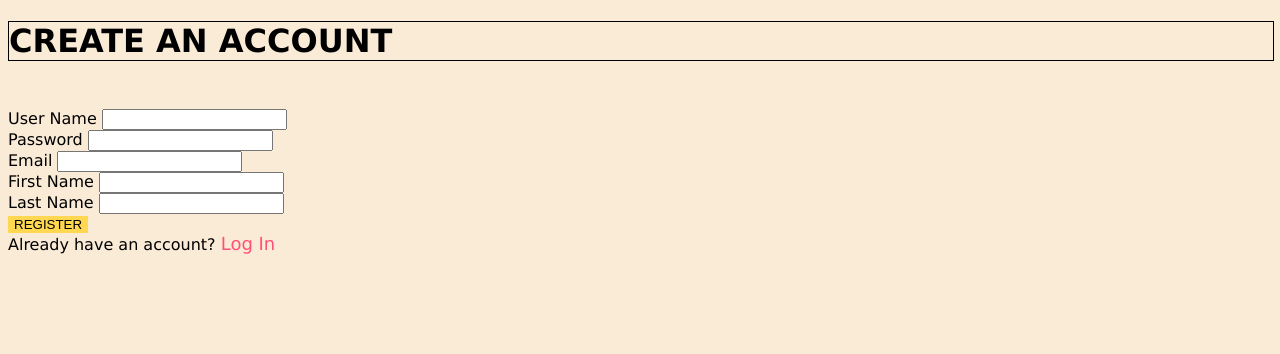
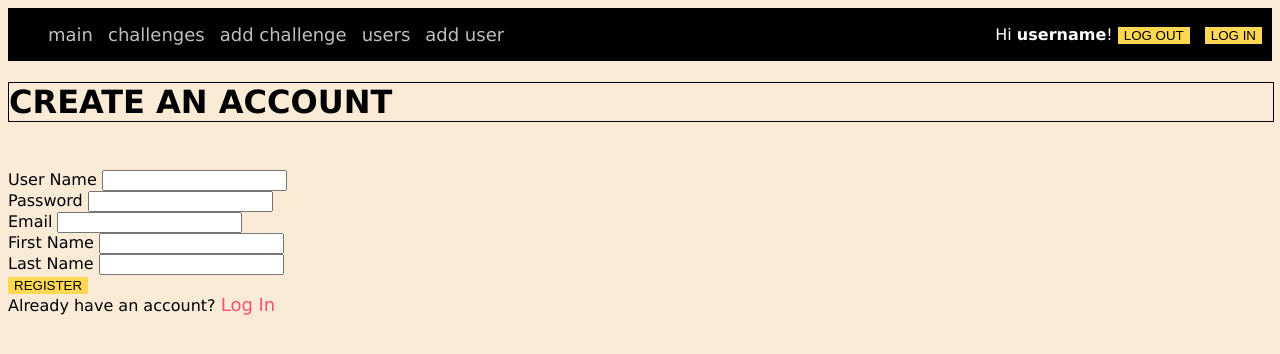
Before and after one commit to way-seoul/on-my-way, a PHP site: page /view/registerView.php in a window 1280 px wide. Shown: the top 354 px of the page. Run offline with PHP 8.4, Linux system fonts and the light colour scheme.

Commit message:
#19  header added

```diff
--- a/public/styles.css
+++ b/public/styles.css
@@ -22,3 +22,29 @@ a {
     text-decoration: none;
     font-size: large;
 }
+
+header {
+    display: flex;
+    justify-content: space-between;
+    align-items: center;
+    background-color: black;
+    color: white;
+}
+
+#menu ul {
+    display: flex;
+    list-style-type: none;
+}
+#menu ul li {
+    padding-right: 15px;
+}
+
+#menu ul li a {
+    color: rgba(255, 255, 255, 0.75);
+
+}
+
+#menu ul li a:hover {
+    color: white;
+    text-decoration: underline;
+}
--- /dev/null
+++ b/view/header.php
@@ -0,0 +1,26 @@
+<header>
+    <nav id="menu">
+        <ul>
+            <li><a href="../on-my-way/index.php">main</a></li>
+            <li><a href="../on-my-way/index.php?action=list-challenges">challenges</a></li>
+            <li><a href="../on-my-way/index.php?action=create-challenge">add challenge</a></li>
+            <li><a href="../on-my-way/index.php?action=admin">users</a></li>
+            <li><a href="../on-my-way/index.php?action=register">add user</a></li>
+        </ul>
+    </nav>
+    <form method="GET" id="login-box">
+        <!-- if loggedin then show this -->
+            <span>
+                Hi <strong><?= "username" ?></strong>!
+            </span>
+            <button type="submit" name="">LOG OUT</button>
+        <!-- end if -->
+        <!-- else if not loggedin then show this -->
+            <button type="submit">LOG IN</button>
+        <!-- end if -->
+    </form>
+
+
+
+
+</header>
--- a/view/template.php
+++ b/view/template.php
@@ -8,6 +8,7 @@
     <link rel="stylesheet" href="public/styles.css" />
 </head>
 <body>
+    <?php include 'header.php' ?>
     <?= $html ?>
     <script type="text/javascript" src="public/app.js"></script>
 </body>
```
